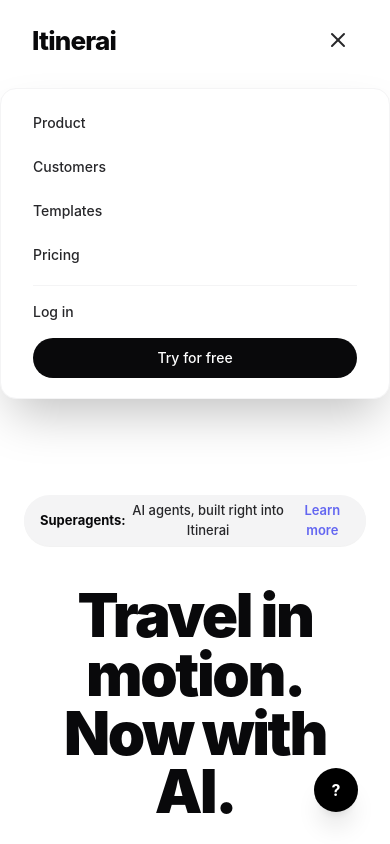
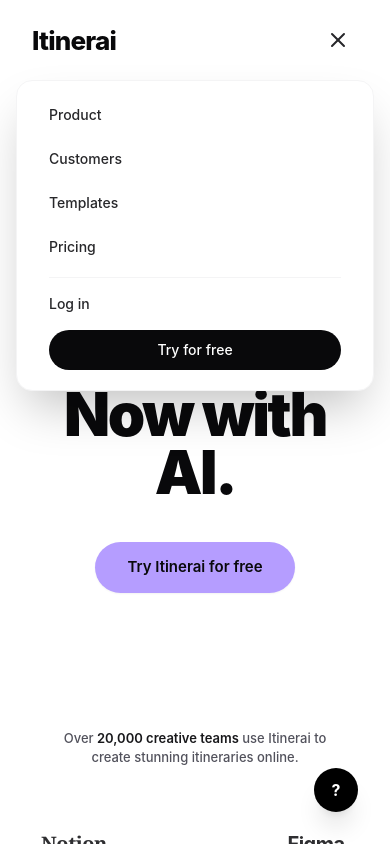
Before and after one commit to TeddyHuZz/itinerai, a React (Vite) app: page / in a window 390 px wide. Both pictures are taken after a click on the button "Toggle menu". Shown: the top 844 px of the page. Built offline with nearby package versions, Linux system fonts and the light colour scheme.

Commit message:
refactor: switch to fixed positioning with scroll hysteresis for navbar transition

```diff
--- a/src/components/landing/Navbar.tsx
+++ b/src/components/landing/Navbar.tsx
@@ -7,7 +7,13 @@
 
   useEffect(() => {
     const handleScroll = () => {
-      setIsScrolled(window.scrollY > 20);
+      const currentY = window.scrollY;
+      setIsScrolled((prev) => {
+        // Hysteresis buffer: activates at > 60px, deactivates at < 15px
+        if (!prev && currentY > 60) return true;
+        if (prev && currentY < 15) return false;
+        return prev;
+      });
     };
 
     window.addEventListener("scroll", handleScroll, { passive: true });
@@ -15,18 +21,17 @@
   }, []);
 
   return (
-    <header
-      className={`sticky z-50 transition-all duration-300 ease-out ${
+    <>
+      {/* Static Spacer to prevent layout jumps or jitter during transition */}
+      <div className="h-20 w-full shrink-0 bg-transparent" />
+
+      {/* Fixed Floating Header */}
+      <header className="fixed top-0 left-0 right-0 z-50 pointer-events-none w-full flex justify-center transition-all duration-300 ease-out">
+        <div
+          className={`pointer-events-auto transition-all duration-300 ease-out flex items-center justify-between ${
             isScrolled
-          ? "top-4 max-w-5xl mx-auto px-4 sm:px-6"
-          : "top-0 w-full bg-white px-0"
-      }`}
-    >
-      <div
-        className={`transition-all duration-300 ease-out flex items-center justify-between ${
-          isScrolled
-            ? "px-6 sm:px-8 py-3 rounded-2xl bg-white/95 backdrop-blur-md border border-zinc-200/80 shadow-2xl shadow-zinc-950/10"
-            : "max-w-7xl mx-auto px-8 sm:px-12 h-20 bg-white"
+              ? "mt-4 max-w-5xl w-[calc(100%-2rem)] sm:w-[calc(100%-4rem)] px-6 sm:px-8 py-3 rounded-2xl bg-white/95 backdrop-blur-md border border-zinc-200/80 shadow-2xl shadow-zinc-950/10"
+              : "mt-0 max-w-7xl w-full px-8 sm:px-12 h-20 bg-white"
           }`}
         >
           {/* Brand Wordmark (Jitter Exact Style) */}
@@ -88,7 +93,7 @@
 
         {/* Mobile Menu Dropdown */}
         {mobileMenuOpen && (
-        <div className="md:hidden mt-2 border border-zinc-100 bg-white px-8 py-5 rounded-2xl flex flex-col gap-4 text-left shadow-2xl">
+          <div className="pointer-events-auto absolute top-20 left-4 right-4 border border-zinc-100 bg-white px-8 py-5 rounded-2xl flex flex-col gap-4 text-left shadow-2xl">
             <a
               href="#product"
               onClick={() => setMobileMenuOpen(false)}
@@ -131,5 +136,6 @@
           </div>
         )}
       </header>
+    </>
   );
 };
```
Lines whose indentation alone changed are shown as unchanged.
